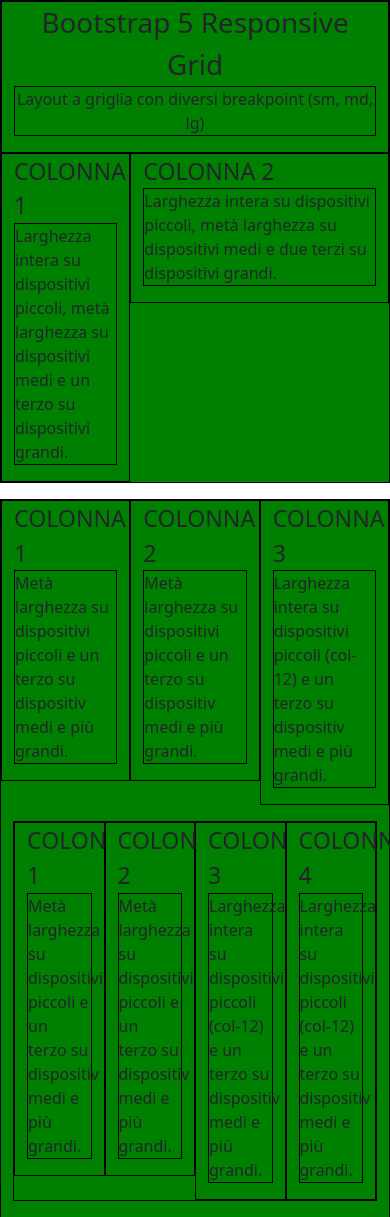
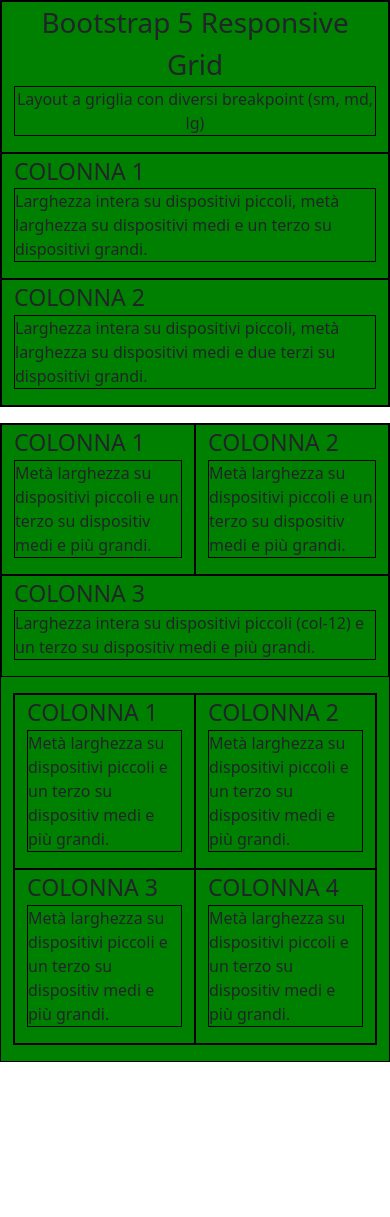
Before and after one commit to luigi-giordano/htmlcss-bootstrap-layout, a plain HTML site: page index.html in a window 390 px wide. Shown: the top 1217 px of the page. After the commit the page ends 1078 px from the top, so only its background shows below. Drawn offline with nearby package versions, Linux system fonts and the light colour scheme.

Commit message:
mobile completed

```diff
--- a/index.html
+++ b/index.html
@@ -22,11 +22,11 @@
         </div>
       </div>
       <div class="row">
-        <div class="col-4 text-start fs-3">
+        <div class="col-12 text-start fs-3 ">
           COLONNA 1
           <p class="col fs-6">Larghezza intera su dispositivi piccoli, metà larghezza su dispositivi medi e un terzo su dispositivi grandi.</p>
         </div>
-        <div class="col-8 text-start fs-3">
+        <div class="col-12 text-start fs-3">
           COLONNA 2
           <p class="col fs-6">Larghezza intera su dispositivi piccoli, metà larghezza su dispositivi medi e due terzi su dispositivi grandi.</p>
         </div>
@@ -37,15 +37,15 @@
     <div class="container second my-3">
 
       <div class="row">
-        <div class="col-4 text-start fs-3">
+        <div class="col-6 text-start fs-3">
           COLONNA 1
           <p class="col fs-6">Metà larghezza su dispositivi piccoli e un terzo su dispositiv medi e più grandi.</p>
         </div>
-        <div class="col-4 text-start fs-3">
+        <div class="col-6 text-start fs-3">
           COLONNA 2
           <p class="col fs-6">Metà larghezza su dispositivi piccoli e un terzo su dispositiv medi e più grandi.</p>
         </div>
-        <div class="col-4 text-start fs-3">
+        <div class="col-12 text-start fs-3">
           COLONNA 3
           <p class="col fs-6">Larghezza intera su dispositivi piccoli (col-12) e un terzo su dispositiv medi e più grandi.</p>
         </div>
@@ -55,21 +55,21 @@
       <div class="container third my-3">
 
         <div class="row">
-          <div class="col-3 text-start fs-3">
+          <div class="col-6 text-start fs-3">
             COLONNA 1
             <p class="col fs-6">Metà larghezza su dispositivi piccoli e un terzo su dispositiv medi e più grandi.</p>
           </div>
-          <div class="col-3 text-start fs-3">
+          <div class="col-6 text-start fs-3">
             COLONNA 2
             <p class="col fs-6">Metà larghezza su dispositivi piccoli e un terzo su dispositiv medi e più grandi.</p>
           </div>
-          <div class="col-3 text-start fs-3">
+          <div class="col-6 text-start fs-3">
             COLONNA 3
-            <p class="col fs-6">Larghezza intera su dispositivi piccoli (col-12) e un terzo su dispositiv medi e più grandi.</p>
+            <p class="col fs-6">Metà larghezza su dispositivi piccoli e un terzo su dispositiv medi e più grandi.</p>
           </div>
-          <div class="col-3 text-start fs-3">
+          <div class="col-6 text-start fs-3">
             COLONNA 4
-            <p class="col fs-6">Larghezza intera su dispositivi piccoli (col-12) e un terzo su dispositiv medi e più grandi.</p>
+            <p class="col fs-6">Metà larghezza su dispositivi piccoli e un terzo su dispositiv medi e più grandi.</p>
           </div>
 
         </div>
```
